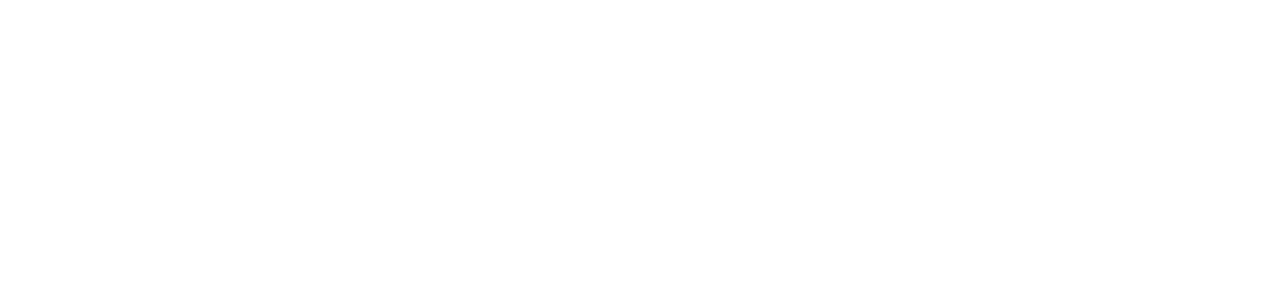
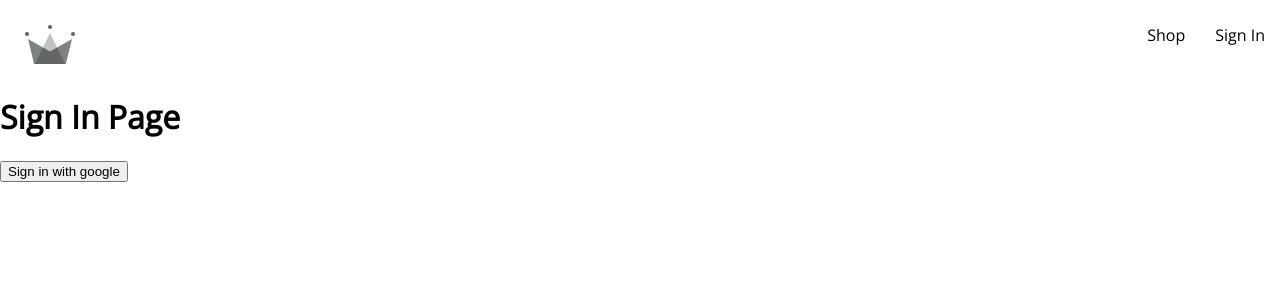
Before and after one commit to vapx/crwn-clothing, a React (Create React App) app: page /sign-in in a window 1280 px wide. Before the commit this address had no page. Shown: the top 300 px of the page. Built offline with nearby package versions, Linux system fonts and the light colour scheme.

Commit message:
feat: add firebase and setup sign in authentication using google auth

```diff
--- a/package.json
+++ b/package.json
@@ -6,6 +6,7 @@
     "@testing-library/jest-dom": "^5.16.5",
     "@testing-library/react": "^13.4.0",
     "@testing-library/user-event": "^13.5.0",
+    "firebase": "^9.22.2",
     "react": "^18.2.0",
     "react-dom": "^18.2.0",
     "react-router-dom": "^6.12.0",
--- a/src/App.js
+++ b/src/App.js
@@ -1,8 +1,7 @@
 import Home from "./routes/Home/Home.component";
-import { Outlet, Route, Routes } from "react-router-dom";
+import { Route, Routes } from "react-router-dom";
 import Navigation from "./routes/Navigation/Navigation.component";
-
-
+import Signin from "./routes/Sign-in/Signin.component"
 
 
 const App = () => {
@@ -11,6 +10,7 @@
       <Route path="/" element={<Navigation />}>
         <Route index element={<Home />} />
         <Route path="shop" element={<Shop />} />
+        <Route path="sign-in" element={<Signin />} />
       </Route>
     </Routes>
   )
--- a/src/routes/Navigation/Navigation.component.jsx
+++ b/src/routes/Navigation/Navigation.component.jsx
@@ -14,6 +14,9 @@
           <Link className="nav-link" to="/shop">
             Shop
           </Link>
+          <Link className="nav-link" to="/sign-in">
+            Sign In
+          </Link>
         </div>
       </div>
       <Outlet />
--- /dev/null
+++ b/src/routes/Sign-in/Signin.component.jsx
@@ -0,0 +1,17 @@
+import React from 'react'
+import { signInWithGooglePopup } from '../../utils/firebase/firebase.utils'
+
+const Signin = () => {
+  const logGoogleUser = async () => {
+    const response = await signInWithGooglePopup()
+    console.log(response)
+  }
+  return (
+    <div>
+      <h1>Sign In Page</h1>
+      <button onClick={logGoogleUser}>Sign in with google</button>
+    </div>
+  )
+}
+
+export default Signin
--- /dev/null
+++ b/src/utils/firebase/firebase.utils.js
@@ -0,0 +1,24 @@
+import { initializeApp } from "firebase/app";
+import { getAuth, GoogleAuthProvider, signInWithPopup, signInWithRedirect } from "firebase/auth"
+
+const firebaseConfig = {
+  apiKey: "AIzaSyAMeNg4R92G2QYsoYQiNK3sRFicATrJz20",
+  authDomain: "crwn-clothing-web-app-d388a.firebaseapp.com",
+  projectId: "crwn-clothing-web-app-d388a",
+  storageBucket: "crwn-clothing-web-app-d388a.appspot.com",
+  messagingSenderId: "832343557729",
+  appId: "1:832343557729:web:740d3d389fb36f5d0b8c20"
+};
+
+const provider = new GoogleAuthProvider();
+
+provider.setCustomParameters({
+  prompt: "select_account"
+})
+
+const app = initializeApp(firebaseConfig);
+
+export const auth = getAuth();
+export const signInWithGooglePopup = () => {
+  signInWithPopup(auth, provider)
+}
```
Also changed, not shown: 1 other file (tests, documents, lock files or other folders).
